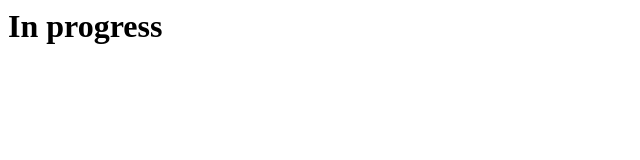
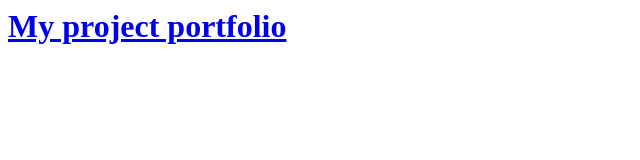
Before and after one commit to juanjesusov/juanjesusov.github.io, a plain HTML site: page index.html in a window 1280 px wide. Shown: the whole page, without its empty margins (0-640 px from the left). Drawn offline with Linux system fonts and the light colour scheme.

Commit message:
link update

```diff
--- a/index.html
+++ b/index.html
@@ -4,7 +4,7 @@
   </head>
 
 <body>
-  <h1>In progress</h1>
+  <h1><a href="https://juanjesusortizvazquez.com">My project portfolio</a></h1>
 </body>
 
 </html>
```
